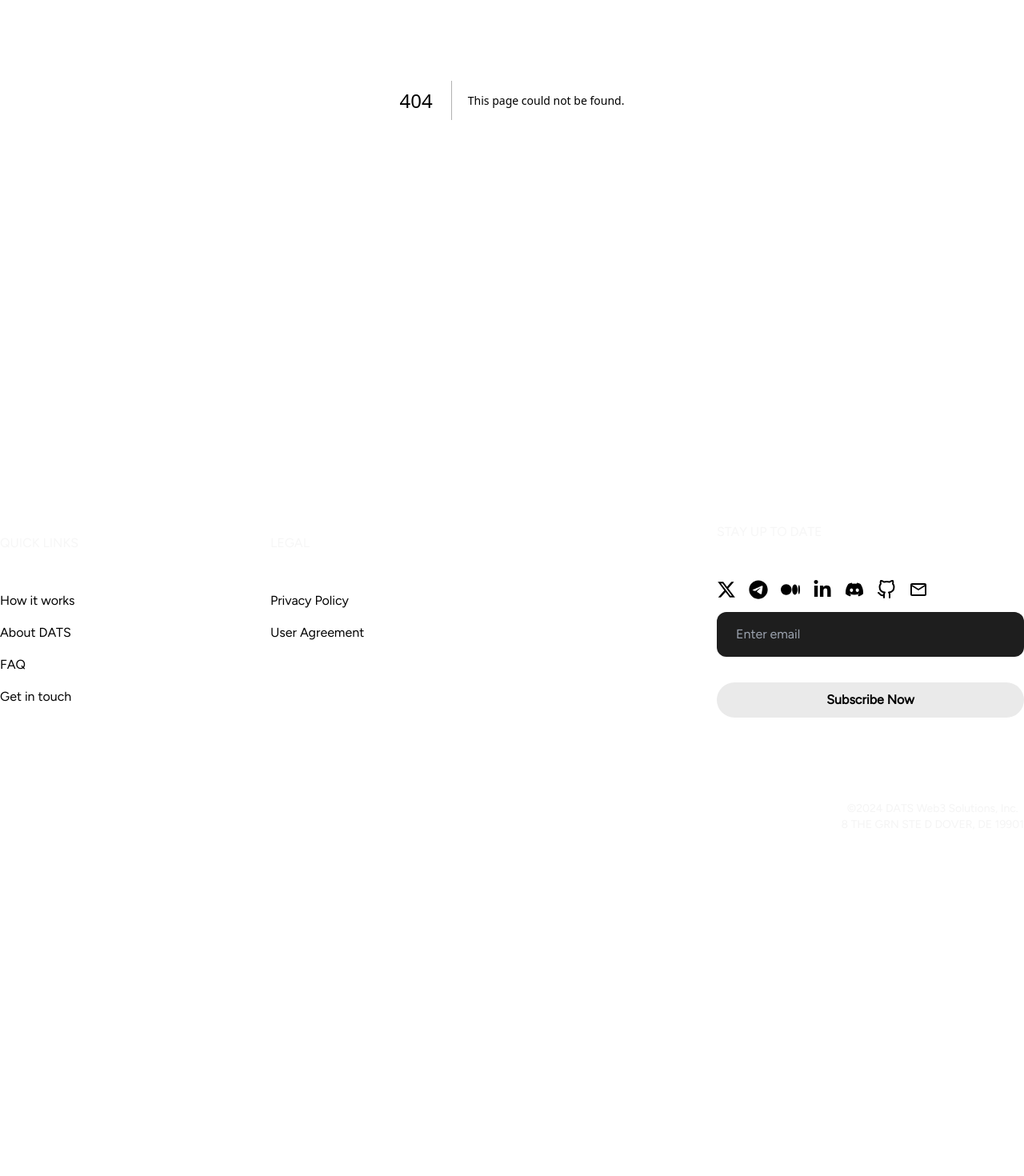
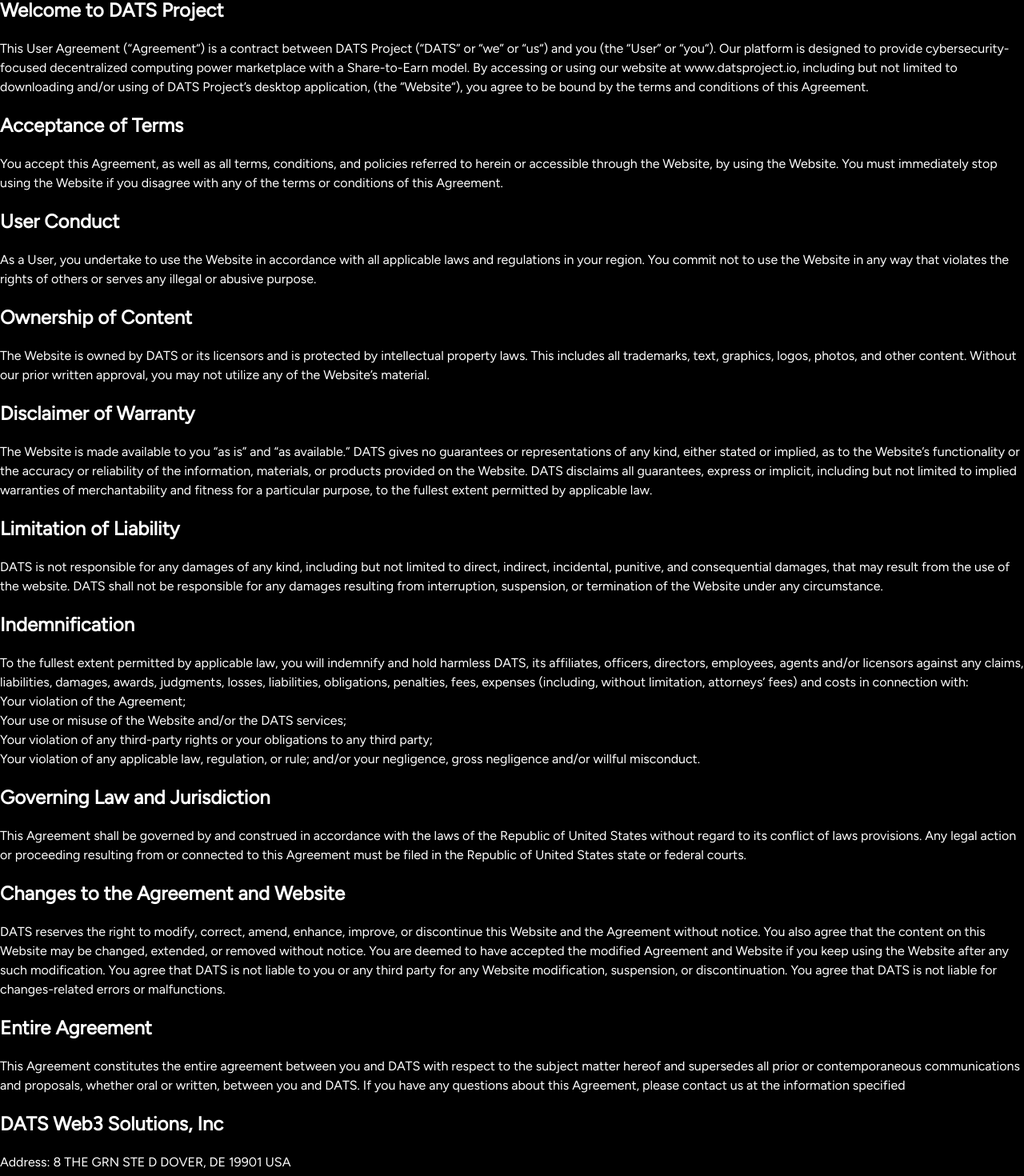
Before and after one commit to EmreeOzturk/dats-landing, a Next.js app: page /user-agreement in a window 1280 px wide. Before the commit this address had no page. Shown: the part 275-1745 px from the top of the page at 80% size. Before the commit the page ends 1364 px from the top, so only its background shows below. Built offline with nearby package versions, Linux system fonts and the light colour scheme.

Commit message:
feat: Add user agreement page

```diff
--- /dev/null
+++ b/src/app/user-agreement/page.tsx
@@ -0,0 +1,122 @@
+import React from 'react'
+
+const UseragreementPage = () => {
+    return (
+
+        <section className="flex items-center justify-between  max-w-7xl mx-auto pt-12">
+
+            <div className="w-full gap-5 grid pt-28">
+                <h1 className="text-left text-5xl ">USER AGREEMENT</h1>
+                <h4 className="font-bold text-base"> Dated: April 2nd, 2023</h4>
+                <h4 className="font-bold text-2xl">Welcome to DATS Project</h4>
+
+                <p>
+                    This User Agreement (“Agreement“) is a contract between DATS
+                    Project (“DATS” or “we” or “us“) and you (the “User” or “you“).
+                    Our platform is designed to provide cybersecurity-focused
+                    decentralized computing power marketplace with a Share-to-Earn
+                    model. By accessing or using our website at www.datsproject.io,
+                    including but not limited to downloading and/or using of DATS
+                    Project’s desktop application, (the “Website“), you agree to be
+                    bound by the terms and conditions of this Agreement.
+                </p>
+                <h4 className="font-bold text-2xl">Acceptance of Terms</h4>
+                <p>
+                    You accept this Agreement, as well as all terms, conditions, and
+                    policies referred to herein or accessible through the Website, by
+                    using the Website. You must immediately stop using the Website if
+                    you disagree with any of the terms or conditions of this
+                    Agreement.
+                </p>
+                <h4 className="font-bold text-2xl">User Conduct</h4>
+                <p>
+                    As a User, you undertake to use the Website in accordance with all
+                    applicable laws and regulations in your region. You commit not to
+                    use the Website in any way that violates the rights of others or
+                    serves any illegal or abusive purpose.
+                </p>
+                <h4 className="font-bold text-2xl">Ownership of Content</h4>
+                <p>
+                    The Website is owned by DATS or its licensors and is protected by
+                    intellectual property laws. This includes all trademarks, text,
+                    graphics, logos, photos, and other content. Without our prior
+                    written approval, you may not utilize any of the Website’s
+                    material.
+                </p>
+                <h4 className="font-bold text-2xl">Disclaimer of Warranty</h4>
+                <p>
+                    The Website is made available to you “as is” and “as available.”
+                    DATS gives no guarantees or representations of any kind, either
+                    stated or implied, as to the Website’s functionality or the
+                    accuracy or reliability of the information, materials, or products
+                    provided on the Website. DATS disclaims all guarantees, express or
+                    implicit, including but not limited to implied warranties of
+                    merchantability and fitness for a particular purpose, to the
+                    fullest extent permitted by applicable law.
+                </p>
+                <h4 className="font-bold text-2xl">Limitation of Liability</h4>
+                <p>
+                    DATS is not responsible for any damages of any kind, including but
+                    not limited to direct, indirect, incidental, punitive, and
+                    consequential damages, that may result from the use of the
+                    website. DATS shall not be responsible for any damages resulting
+                    from interruption, suspension, or termination of the Website under
+                    any circumstance.
+                </p>
+                <h4 className="font-bold text-2xl">Indemnification</h4>
+                <p>
+                    To the fullest extent permitted by applicable law, you will
+                    indemnify and hold harmless DATS, its affiliates, officers,
+                    directors, employees, agents and/or licensors against any claims,
+                    liabilities, damages, awards, judgments, losses, liabilities,
+                    obligations, penalties, fees, expenses (including, without
+                    limitation, attorneys’ fees) and costs in connection with: <br />
+                    Your violation of the Agreement; <br /> Your use or misuse of the
+                    Website and/or the DATS services; <br />
+                    Your violation of any third-party rights or your obligations to
+                    any third party; <br />
+                    Your violation of any applicable law, regulation, or rule; and/or
+                    your negligence, gross negligence and/or willful misconduct.
+                </p>
+                <h4 className="font-bold text-2xl">
+                    Governing Law and Jurisdiction
+                </h4>
+                <p>
+                    This Agreement shall be governed by and construed in accordance
+                    with the laws of the Republic of United States without regard to
+                    its conflict of laws provisions. Any legal action or proceeding
+                    resulting from or connected to this Agreement must be filed in the
+                    Republic of United States state or federal courts.
+                </p>
+                <h4 className="font-bold text-2xl">
+                    Changes to the Agreement and Website
+                </h4>
+                <p>
+                    DATS reserves the right to modify, correct, amend, enhance,
+                    improve, or discontinue this Website and the Agreement without
+                    notice. You also agree that the content on this Website may be
+                    changed, extended, or removed without notice. You are deemed to
+                    have accepted the modified Agreement and Website if you keep using
+                    the Website after any such modification. You agree that DATS is
+                    not liable to you or any third party for any Website modification,
+                    suspension, or discontinuation. You agree that DATS is not liable
+                    for changes-related errors or malfunctions.
+                </p>
+                <h4 className="font-bold text-2xl">Entire Agreement</h4>
+                <p>
+                    This Agreement constitutes the entire agreement between you and
+                    DATS with respect to the subject matter hereof and supersedes all
+                    prior or contemporaneous communications and proposals, whether
+                    oral or written, between you and DATS. If you have any questions
+                    about this Agreement, please contact us at the information
+                    specified
+                </p>
+                <h4 className="font-bold text-2xl">DATS Web3 Solutions, Inc</h4>
+                <p>Address: 8 THE GRN STE D DOVER, DE 19901 USA</p>
+                <p>E-mail: legal@datsproject.io</p>
+            </div>
+        </section>
+    )
+}
+
+export default UseragreementPage
```
